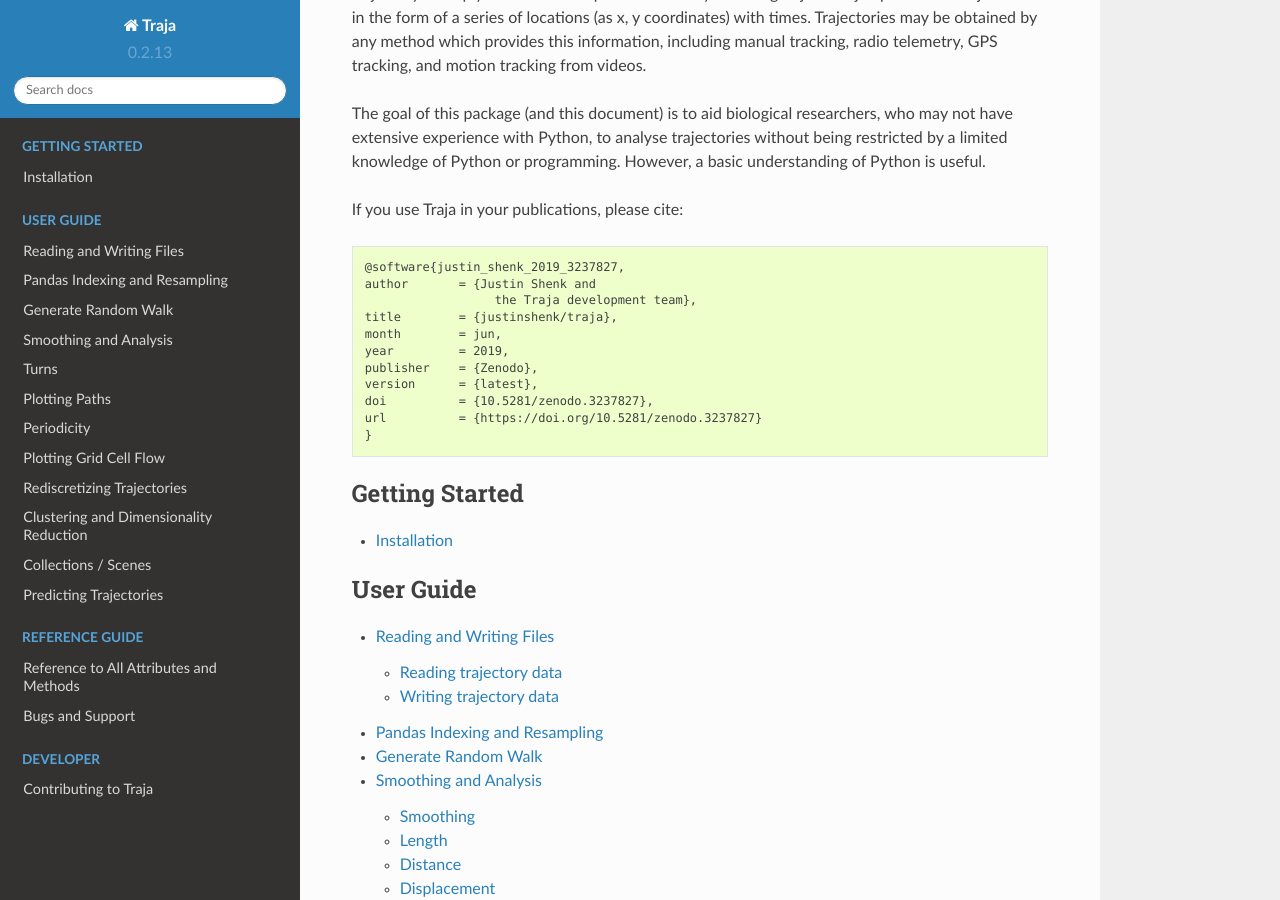
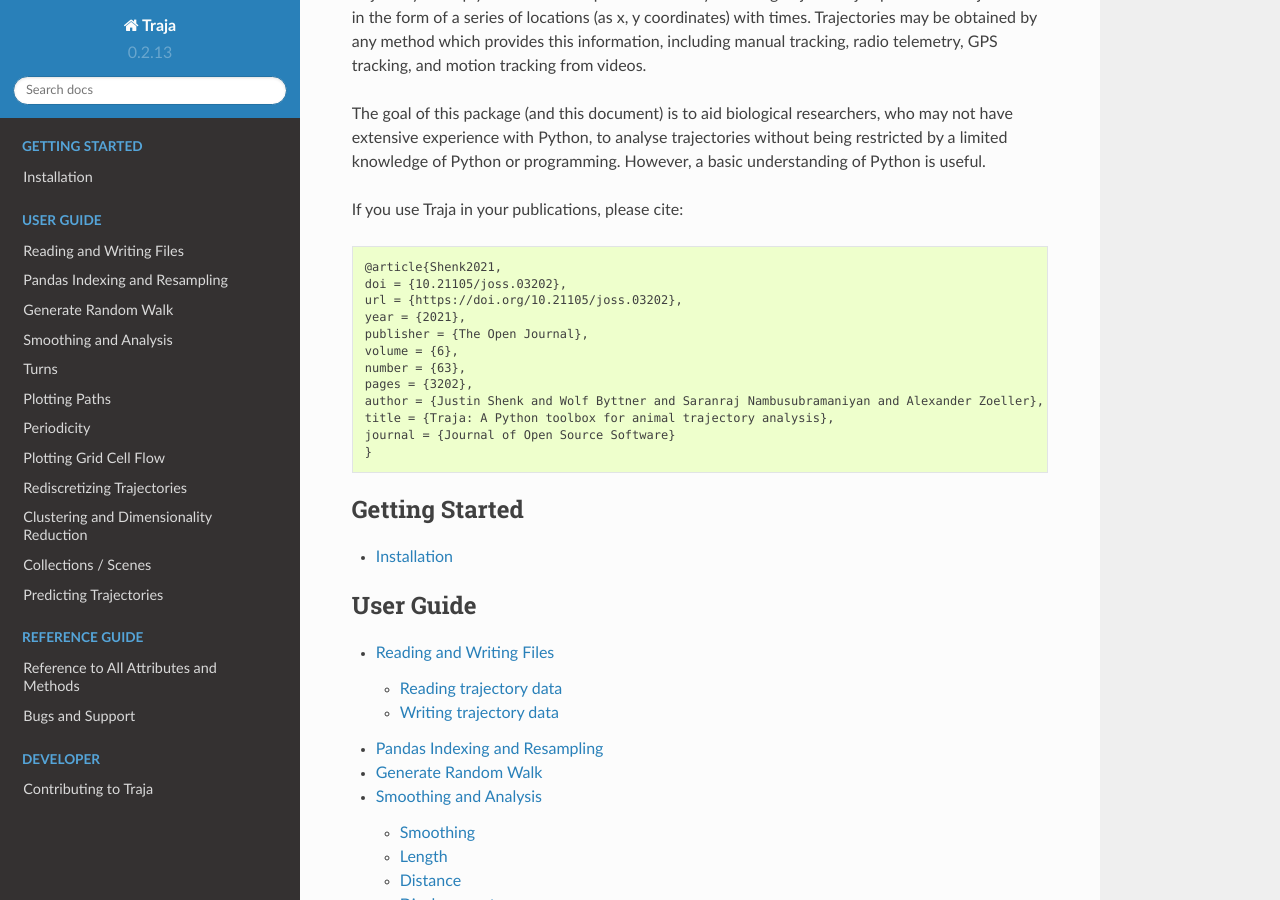
Before and after one commit to traja-team/traja, a Sphinx documentation site: the page built from docs/source/index.rst, in a window 1280 px wide and 900 px high, scrolled down 451 px. Built offline with Sphinx 7.4.7 and the Read the Docs theme 2.0.0, drawn with Linux system fonts in a browser that asks for light colours; pages that are not in the unit, such as notebooks, are missing from menus.

Commit message:
Remove unused code, update docs

```diff
--- a/docs/source/index.rst
+++ b/docs/source/index.rst
@@ -33,16 +33,17 @@
 
 .. code-block:: txt
 
-   @software{justin_shenk_2019_3237827,
-   author       = {Justin Shenk and
-                     the Traja development team},
-   title        = {justinshenk/traja},
-   month        = jun,
-   year         = 2019,
-   publisher    = {Zenodo},
-   version      = {latest},
-   doi          = {10.5281/zenodo.3237827},
-   url          = {https://doi.org/10.5281/zenodo.3237827}
+   @article{Shenk2021,
+   doi = {10.21105/joss.03202},
+   url = {https://doi.org/10.21105/joss.03202},
+   year = {2021},
+   publisher = {The Open Journal},
+   volume = {6},
+   number = {63},
+   pages = {3202},
+   author = {Justin Shenk and Wolf Byttner and Saranraj Nambusubramaniyan and Alexander Zoeller},
+   title = {Traja: A Python toolbox for animal trajectory analysis},
+   journal = {Journal of Open Source Software}
    }
 
 .. toctree::
--- a/setup.py
+++ b/setup.py
@@ -27,8 +27,7 @@
 
 extras_requirements = {"all": ["torch", "tzlocal", "fastdtw"]}
 
-this_dir = os.path.abspath(os.path.dirname(__file__))
-with open(os.path.join(this_dir, "README.rst"), encoding="utf-8") as f:
+with open(os.path.join(here, "README.rst"), encoding="utf-8") as f:
     long_description = f.read()
 
 setup(
```
Also changed, not shown: 1 other file.
